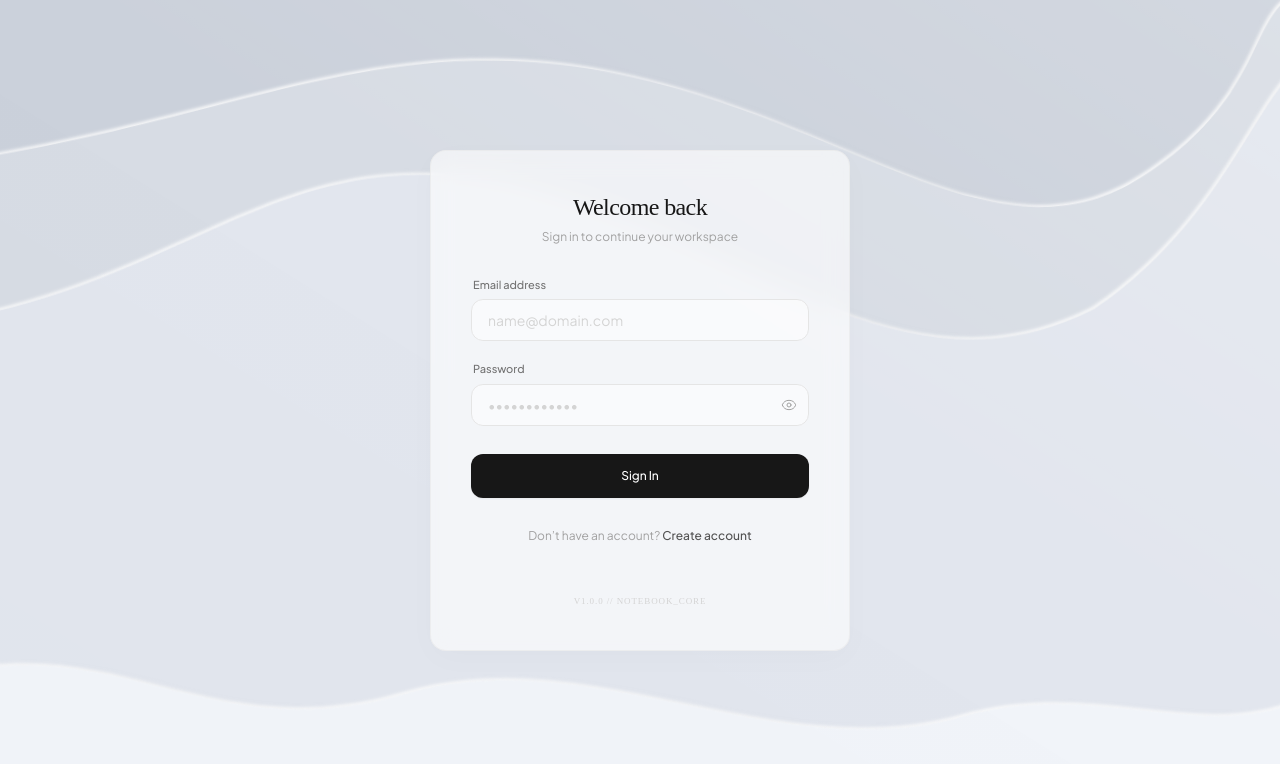
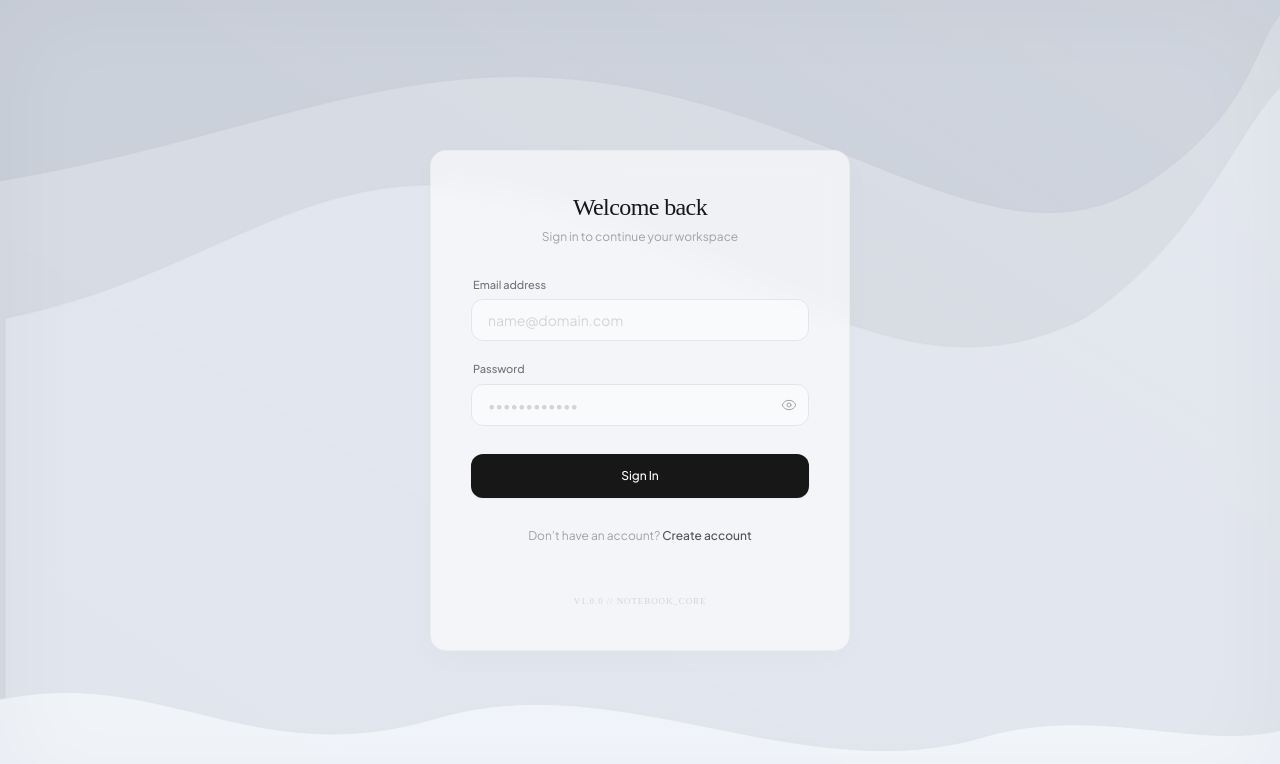
Before and after one commit to Bala-Prakash-M/Todo-Notes, a React (Vite) app in the folder Frontend/: page /auth in a window 1280 px wide. Shown: the top 764 px of the page. Built offline with nearby package versions, Linux system fonts and the light colour scheme; no server answers.

Commit message:
refactor: optimize animations and remove unnecessary SVG filters in ArchitecturalTexture component

```diff
--- a/Frontend/src/features/auth/components/Texture.tsx
+++ b/Frontend/src/features/auth/components/Texture.tsx
@@ -4,37 +4,39 @@ export const ArchitecturalTexture: React.FC = () => {
   return (
     <div className="fixed inset-0 w-full h-full z-0 pointer-events-none select-none overflow-hidden bg-[#d2d7df]">
 
-      {/* Injecting gentle, hardware-accelerated fluid keyframes */}
+      {/*
+        OPTIMIZATION MATRIX:
+        1. Stripped all SVG <filter> pipelines entirely to eliminate CPU layout paint lag.
+        2. Swapped dense keyframe multi-properties for simple, clean transforms.
+        3. Replaced complex path shadow matrices with ultra-faint layout divider lines for an elegant, architectural feel.
+      */}
       <style>{`
         @keyframes subtleDriftOne {
-          0% { transform: scale(1.05) rotate(0deg) translateY(0px); }
-          50% { transform: scale(1.08) rotate(1.5deg) translateY(-8px); }
-          100% { transform: scale(1.05) rotate(0deg) translateY(0px); }
+          0% { transform: translate3d(0, 0, 0) scale(1.02); }
+          50% { transform: translate3d(-6px, -4px, 0) scale(1.04); }
+          100% { transform: translate3d(0, 0, 0) scale(1.02); }
         }
         @keyframes subtleDriftTwo {
-          0% { transform: scale(1.06) rotate(0deg) translateY(0px); }
-          50% { transform: scale(1.03) rotate(-1.2deg) translateY(6px); }
-          100% { transform: scale(1.06) rotate(0deg) translateY(0px); }
+          0% { transform: translate3d(0, 0, 0) scale(1.03); }
+          50% { transform: translate3d(6px, 4px, 0) scale(1.01); }
+          100% { transform: translate3d(0, 0, 0) scale(1.03); }
         }
         @keyframes subtleDriftThree {
-          0% { transform: scale(1.04) rotate(0deg) translateX(0px); }
-          50% { transform: scale(1.07) rotate(0.8deg) translateX(-10px); }
-          100% { transform: scale(1.04) rotate(0deg) translateX(0px); }
+          0% { transform: translate3d(0, 0, 0) scale(1.01); }
+          50% { transform: translate3d(-4px, 6px, 0) scale(1.03); }
+          100% { transform: translate3d(0, 0, 0) scale(1.01); }
         }
 
         .wave-layer-1 {
-          transform-origin: 50% 30%;
-          animation: subtleDriftOne 22s ease-in-out infinite;
+          animation: subtleDriftOne 26s cubic-bezier(0.16, 1, 0.3, 1) infinite;
           will-change: transform;
         }
         .wave-layer-2 {
-          transform-origin: 40% 40%;
-          animation: subtleDriftTwo 28s ease-in-out infinite;
+          animation: subtleDriftTwo 32s cubic-bezier(0.16, 1, 0.3, 1) infinite;
           will-change: transform;
         }
         .wave-layer-3 {
-          transform-origin: 60% 80%;
-          animation: subtleDriftThree 25s ease-in-out infinite;
+          animation: subtleDriftThree 28s cubic-bezier(0.16, 1, 0.3, 1) infinite;
           will-change: transform;
         }
       `}</style>
@@ -46,67 +48,43 @@ export const ArchitecturalTexture: React.FC = () => {
         preserveAspectRatio="xMidYMid slice"
         aria-hidden="true"
       >
-        <defs>
-          {/* HIGH-CONTRAST NEUMORPHIC SHADOW PIPELINE */}
-          <filter id="intense-paper-shadow" x="-20%" y="-20%" width="150%" height="150%">
-            {/* Deep Under-shadow */}
-            <feDropShadow
-              dx="3"
-              dy="8"
-              stdDeviation="7"
-              floodColor="#0f172a"
-              floodOpacity="0.22"
-            />
-            {/* Direct Contact Edge Shadow */}
-            <feDropShadow
-              dx="0"
-              dy="2"
-              stdDeviation="2"
-              floodColor="#0f172a"
-              floodOpacity="0.15"
-            />
-            {/* Extruded White Bevel Rim */}
-            <feDropShadow
-              dx="-2"
-              dy="-2"
-              stdDeviation="1.5"
-              floodColor="#ffffff"
-              floodOpacity="0.9"
-            />
-          </filter>
-        </defs>
-
         {/* Base Layer Canvas Floor */}
         <rect width="1440" height="900" fill="#cbd1db" />
 
         {/* LAYER 1: Top-down wave landscape */}
         <path
-          className="wave-layer-1"
+          className="wave-layer-1 transform-gpu"
           d="M 0,200 C 300,150 450,50 700,100 C 950,150 1100,300 1250,200 C 1400,100 1350,0 1440,0 L 1440,900 L 0,900 Z"
           fill="#d7dce4"
-          filter="url(#intense-paper-shadow)"
+          stroke="#c7ccd5"
+          strokeWidth="1"
         />
 
         {/* LAYER 2: Mid-tier layout contour */}
         <path
-          className="wave-layer-2"
+          className="wave-layer-2 transform-gpu"
           d="M 0,350 C 250,300 350,150 600,220 C 850,290 1000,450 1200,350 C 1350,250 1380,100 1440,80 L 1440,900 L 0,900 Z"
           fill="#e2e6ee"
-          filter="url(#intense-paper-shadow)"
+          stroke="#d2d6de"
+          strokeWidth="1"
         />
 
         {/* LAYER 3: The sweeping bottom-right layout feature */}
         <path
-          className="wave-layer-3"
+          className="wave-layer-3 transform-gpu"
           d="M 0,760 C 180,720 280,840 480,780 C 680,720 880,860 1080,800 C 1220,760 1340,830 1440,780 L 1440,900 L 0,900 Z"
           fill="#f1f4f9"
-          filter="url(#intense-paper-shadow)"
+          stroke="#e1e4e9"
+          strokeWidth="1"
         />
       </svg>
 
-      {/* Lighting matrix overlay */}
+      {/* Pure hardware CSS vignette drop-shadow layers (No CPU repaint overhead) */}
+      <div className="absolute inset-0 shadow-[inset_0_0_100px_rgba(15,23,42,0.04)] pointer-events-none" />
+
+      {/* Soft lighting matrix overlay */}
       <div
-        className="absolute inset-0 bg-gradient-to-tr from-slate-900/[0.05] via-transparent to-white/[0.15] pointer-events-none"
+        className="absolute inset-0 bg-gradient-to-tr from-slate-900/[0.02] via-transparent to-white/[0.1] pointer-events-none"
         style={{ mixBlendMode: "overlay" }}
       />
     </div>
--- a/Frontend/src/features/auth/pages/AuthPage.tsx
+++ b/Frontend/src/features/auth/pages/AuthPage.tsx
@@ -7,10 +7,7 @@ export const AuthPage = () => {
   const [mode, setMode] = useState<"login" | "register">("login");
 
   return (
-    /* FIX: Swapped out the raw <> fragment for an explicit structural flex wrapper.
-      This sets up the primary layout box background (#e9ecf0), centers elements vertically,
-      and ensures the absolute position trackers inside <ArchitecturalTexture /> lock cleanly to the screen edges.
-    */
+
     <div className="relative min-h-screen w-full bg-[#e9ecf0] flex items-center justify-center overflow-hidden">
 
       {/* Structural Layer: Point Matrix and Architecture pillars */}
```
